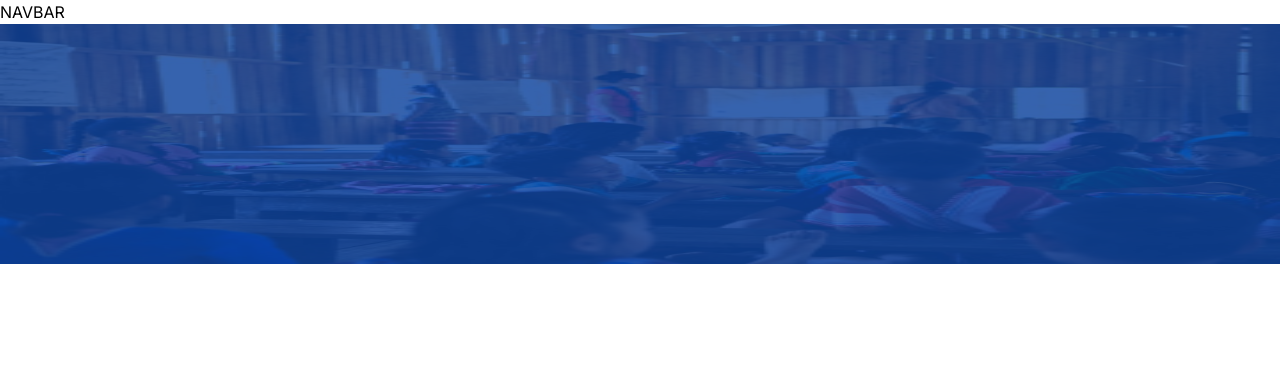
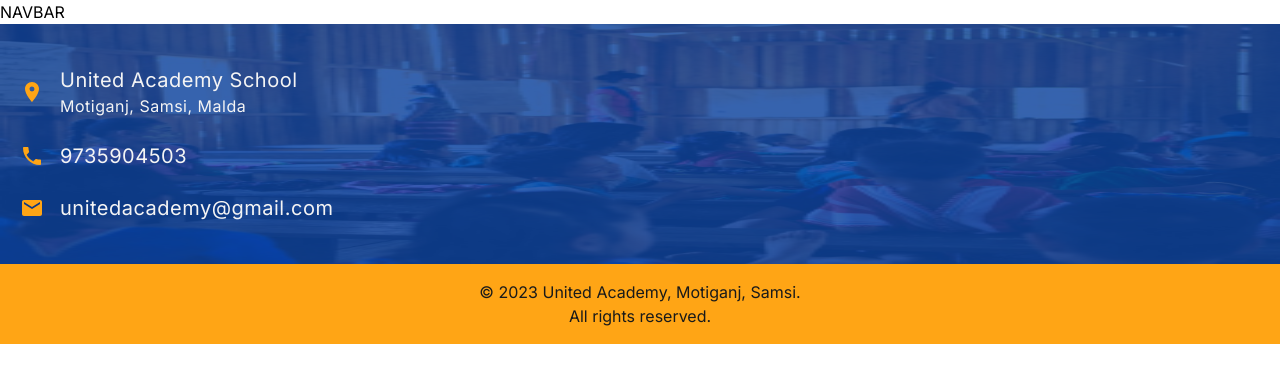
Before and after one commit to wasim7raja10/united-academy, a Next.js app: page / in a window 1280 px wide. Shown: the top 382 px of the page. Built offline with nearby package versions, Linux system fonts and the light colour scheme.

Commit message:
footer added

```diff
--- a/src/app/layout.tsx
+++ b/src/app/layout.tsx
@@ -1,6 +1,7 @@
 import Image from "next/image";
 import "./globals.css";
 import { Inter } from "next/font/google";
+import { MdEmail, MdPhone, MdLocationOn } from "react-icons/md";
 
 const inter = Inter({ subsets: ["latin"] });
 
@@ -18,8 +19,10 @@ export default function RootLayout({
 		<html lang='en'>
 			<body className={inter.className}>
 				<nav>NAVBAR</nav>
+
 				{children}
-				<footer>
+
+				<footer className='text-neutral'>
 					<div className='relative h-60 w-full'>
 						{/* background image */}
 						<Image
@@ -29,12 +32,40 @@ export default function RootLayout({
 							alt='background image'
 						/>
 						<div className='absolute top-0 bottom-0 left-0 right-0 bg-primary bg-opacity-80 -z-10'></div>
-						<div className='z-10 p-5'>
-              <div>
-
-              </div>
-            </div>
+						<div className='z-10 p-5 flex flex-col justify-center h-full'>
+							<div className='space-y-6'>
+								<div className='flex items-center gap-4'>
+									<MdLocationOn className=' text-2xl text-secondary' />
+									<div className=' text-xl tracking-wide'>
+										<p>United Academy School</p>
+										<p className='text-base'>Motiganj, Samsi, Malda</p>
+									</div>
+								</div>
+								<div className='flex items-center gap-4'>
+									<MdPhone className=' text-2xl text-secondary' />
+									<a
+										className=' text-xl tracking-wide'
+										href='tel:+919735904503'
+									>
+										9735904503
+									</a>
+								</div>
+								<div className='flex items-center gap-4'>
+									<MdEmail className=' text-2xl text-secondary' />
+									<a
+										className=' text-xl tracking-wide'
+										href='mailto: unitedacademy@gmail.com'
+									>
+										unitedacademy@gmail.com
+									</a>
+								</div>
+							</div>
+						</div>
 					</div>
+					{/* copyright */}
+					<p className='text-dark bg-secondary py-4 text-center'>
+						© 2023 United Academy, Motiganj, Samsi. <br /> All rights reserved.
+					</p>
 				</footer>
 			</body>
 		</html>
--- a/tailwind.config.js
+++ b/tailwind.config.js
@@ -9,6 +9,7 @@ module.exports = {
     colors: {
       'dark': '#191A1A',
       'light': '#FFFFFF',
+      'neutral': '#F4F4F4',
       'primary': '#0A43A0',
       'secondary': '#FFA515',
       'error': '#EE5521',
```
